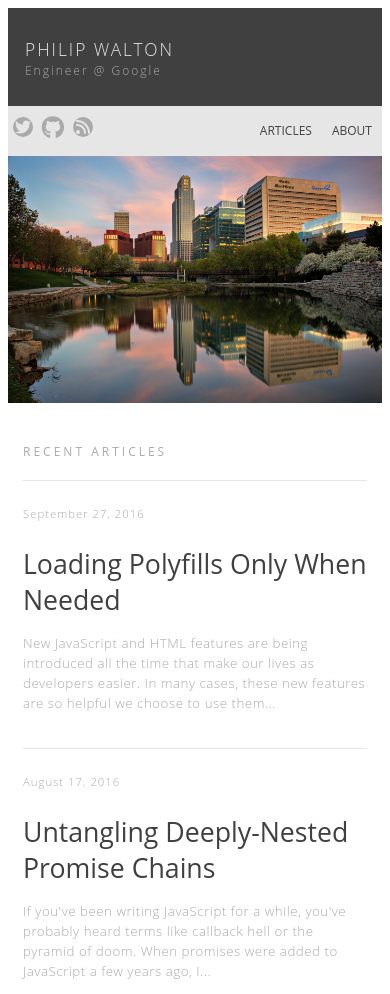
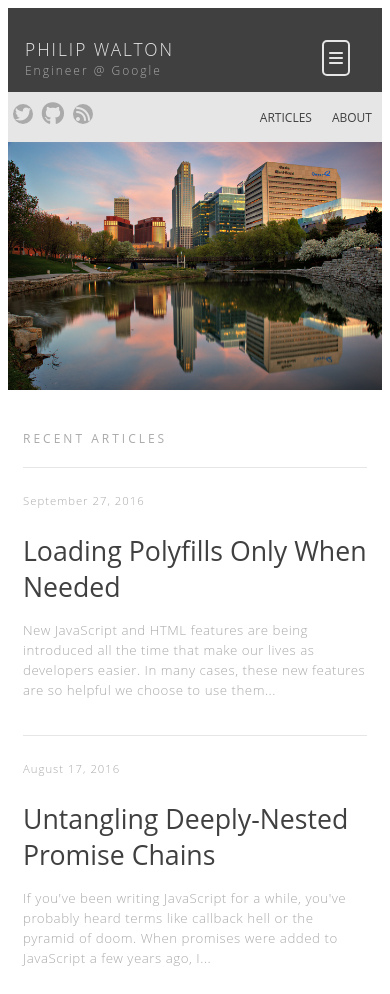
Before and after one commit to LeannaRM/personal_website, a plain HTML site: page index.html in a window 390 px wide. Shown: the top 994 px of the page. Drawn offline with Linux system fonts and the light colour scheme.

Commit message:
added hamburger icon, started adding code to change nav bar position

```diff
--- a/index.html
+++ b/index.html
@@ -8,8 +8,12 @@
 </head>
 <body>
 	<div class=header>
+		<div class="hamburger_container">
+			<span class="fa fa-bars" aria-hidden="true"></span>
+		</div>
 		<h1 class=name>Philip Walton</h1>
 		<h2 class=name_title>Engineer @ Google</h2>
+		<div class="cleardiv"></div>
 	</div>
 	<div class="links_container">
 		<div class="links_containercenter">
--- a/styles.css
+++ b/styles.css
@@ -6,10 +6,26 @@ font-family: Open Sans,Helvetica Neue,sans-serif;
 	background-color: rgb(64, 64, 64);
 	color: rgb(230,230,230);
 	padding: 17px;
+	height: 50px;
 }
 
 .name, .links, .pagelabel {
 	text-transform: uppercase;
+}
+
+.hamburger_container {
+	border: 2px solid rgb(230,230,230);;
+	border-radius: 5px;
+	float:right;
+	padding:5px;
+	margin: 15px;
+}
+.fa-bars {
+	font-size: 20px !important;
+}
+.hamburger_container:hover {
+	border-color: red;
+	cursor:pointer;
 }
 
 .name {
@@ -31,6 +47,9 @@ font-family: Open Sans,Helvetica Neue,sans-serif;
 	height: 50px;
 	display:flex;
 	align-items: center;
+/*	position:absolute;
+	left:0;
+	top:;*/
 }
 .links_containercenter {
 	width:100%;
```
